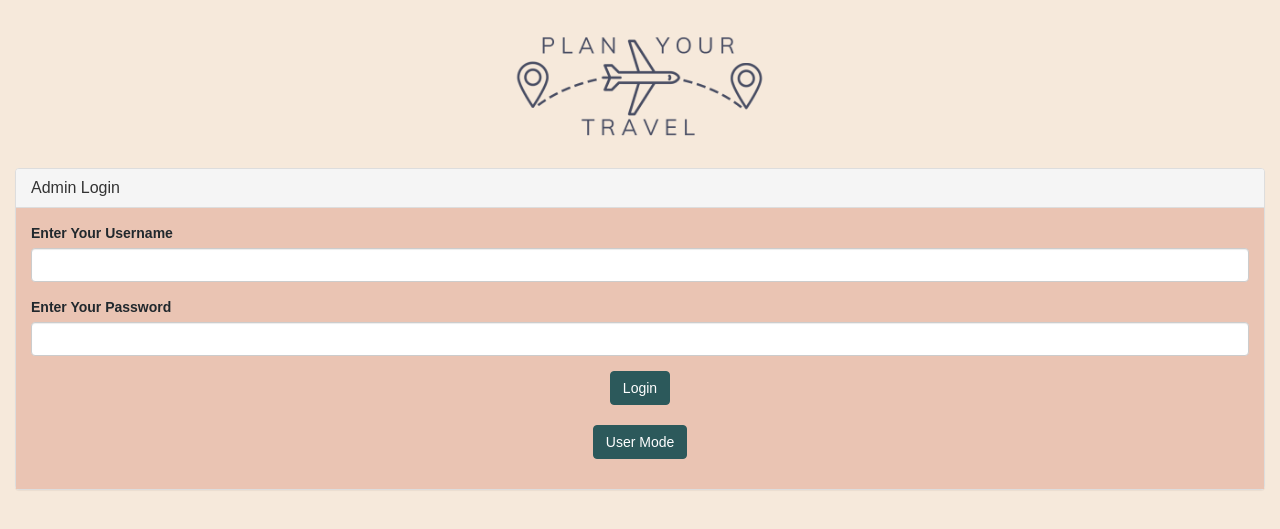
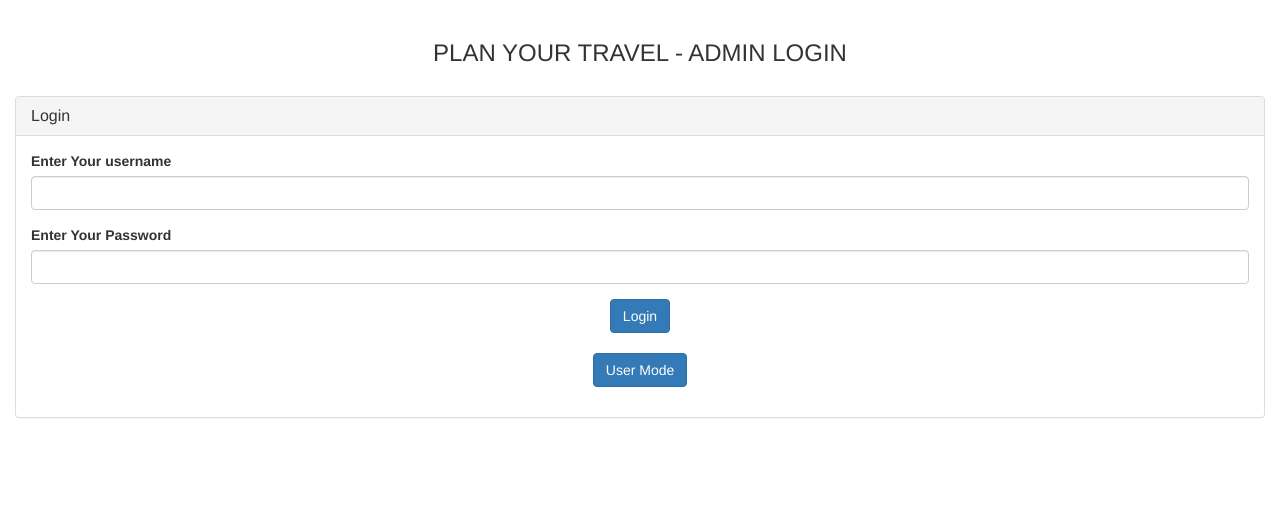
Before and after one commit to kylahsantos/cps630team14, a PHP site: page /login-user-admin-working/login_admin_index.php in a window 1280 px wide. Shown: the top 529 px of the page. Run offline with PHP 8.4, Linux system fonts and the light colour scheme; some libraries are stand-ins or nearby versions.

```diff
--- a/login-user-admin-working/login_admin_index.php
+++ b/login-user-admin-working/login_admin_index.php
@@ -8,17 +8,23 @@ session_start();
  <head>
   <title>PLAN YOUR TRAVEL - ADMIN LOGIN</title>
   <link href="https://maxcdn.bootstrapcdn.com/bootstrap/3.3.7/css/bootstrap.min.css" rel="stylesheet">
-  <link href ="user-admin-style.css" type = "text/css" rel ="stylesheet">
   <script src="http://ajax.googleapis.com/ajax/libs/angularjs/1.5.7/angular.min.js"></script>
+  <style>
+  .form_style
+  {
+   width: auto;
+   margin: 0 auto;
+  }
+  </style>
  </head>
  <body>
   <br />
-  <img src="../images/banner.png" class = "center-block" id = "banner">
+   <h3 align="center">PLAN YOUR TRAVEL - ADMIN LOGIN</h3>
   <br />
 
   <div ng-app="liveApp" ng-controller="login_controller" class="container form_style">
    <?php
-   if(!isset($_SESSION["admin"]))
+   if(!isset($_SESSION["name"]))
    {
    ?>
    <div class="alert {{alertClass}} alert-dismissible" ng-show="alertMsg">
@@ -27,13 +33,13 @@ session_start();
    </div>
 
    <div class="panel panel-default" ng-show="login_form">
-    <div class="panel-heading" id ="bar">
-     <h3 class="panel-title">Admin Login</h3>
+    <div class="panel-heading">
+     <h3 class="panel-title">Login</h3>
     </div>
     <div class="panel-body">
      <form method="post" ng-submit="submitLogin()">
       <div class="form-group">
-       <label>Enter Your Username</label>
+       <label>Enter Your username</label>
        <input type="text" name="username" ng-model="loginData.username" class="form-control" />
       </div>
       <div class="form-group">
@@ -60,7 +66,7 @@ session_start();
 <h3 class="panel-title">WELCOME TO ADMIN MODE</h3>
 </div>
 <div class="panel-body">
-<h1>Welcome - <?php echo $_SESSION["admin"];?></h1>
+<h1>Welcome - <?php echo $_SESSION["name"];?></h1>
 
 <div class="container">
  <br />
```
